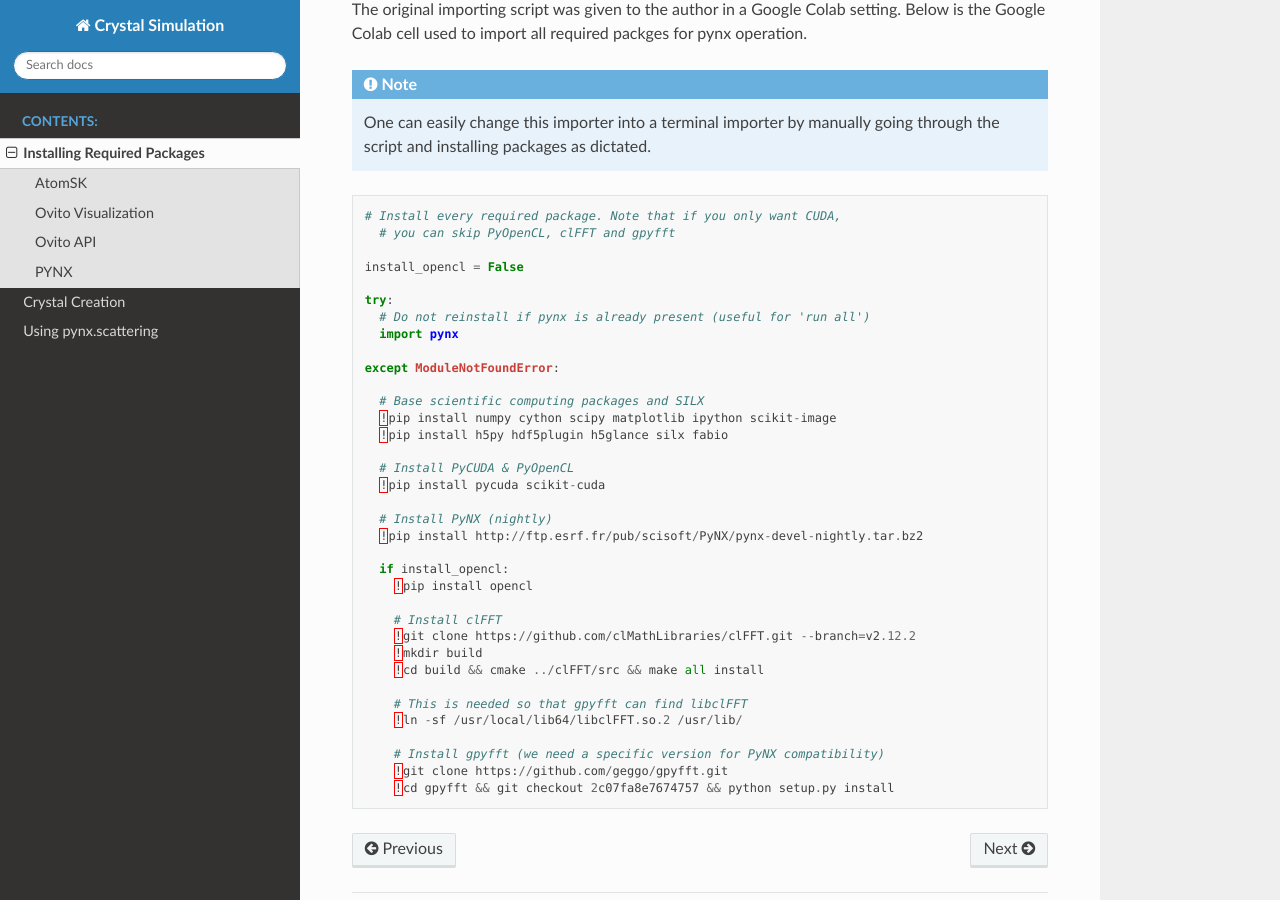
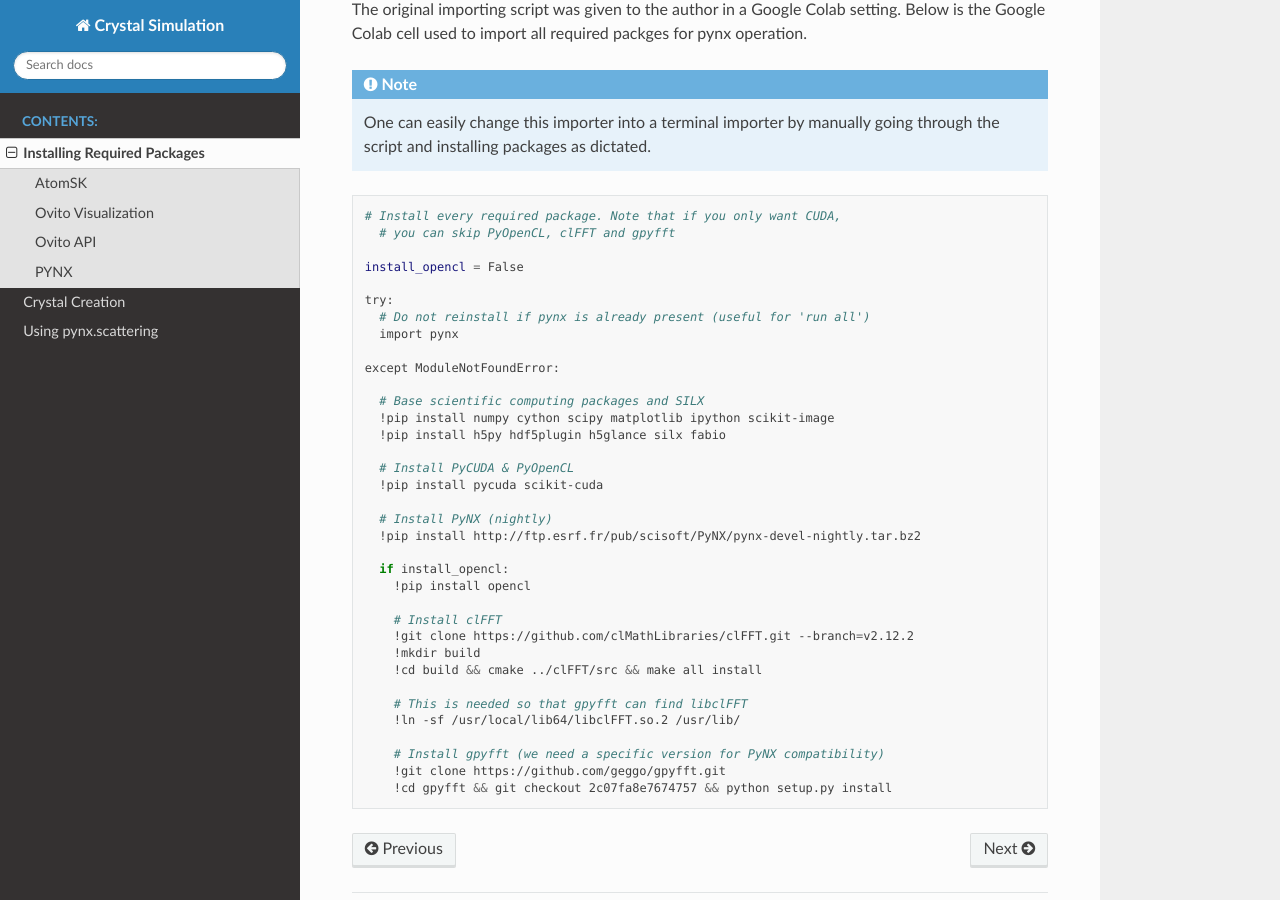
Before and after one commit to WilliamJudge94/crystal_simulation, a Sphinx documentation site: the page built from docs/installation.rst, in a window 1280 px wide and 900 px high, scrolled down 983 px. Built offline with Sphinx 7.4.7 and the Read the Docs theme 2.0.0, drawn with Linux system fonts in a browser that asks for light colours.

Commit message:
docs update 6

```diff
--- a/docs/installation.rst
+++ b/docs/installation.rst
@@ -50,7 +50,7 @@ to import all required packges for pynx operation.
     One can easily change this importer into a terminal importer by manually going through the script and
     installing packages as dictated.
 
-.. code:: python
+.. code:: bash
 
     # Install every required package. Note that if you only want CUDA,
       # you can skip PyOpenCL, clFFT and gpyfft
```
